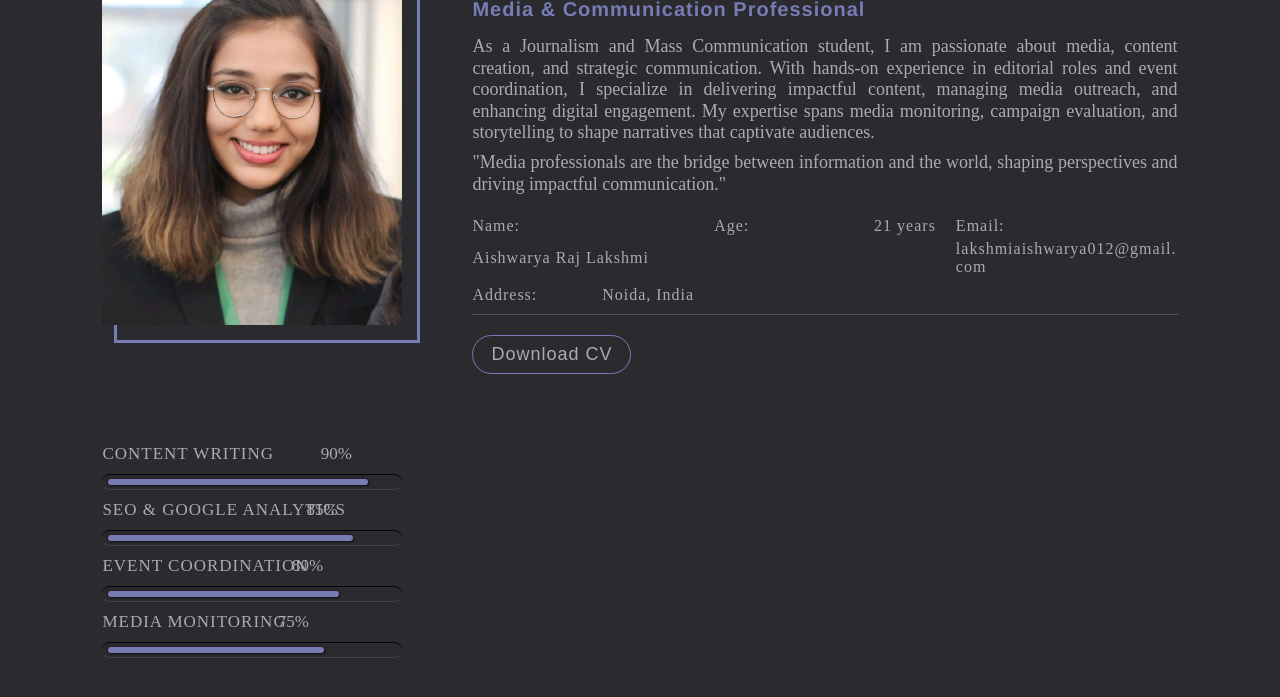
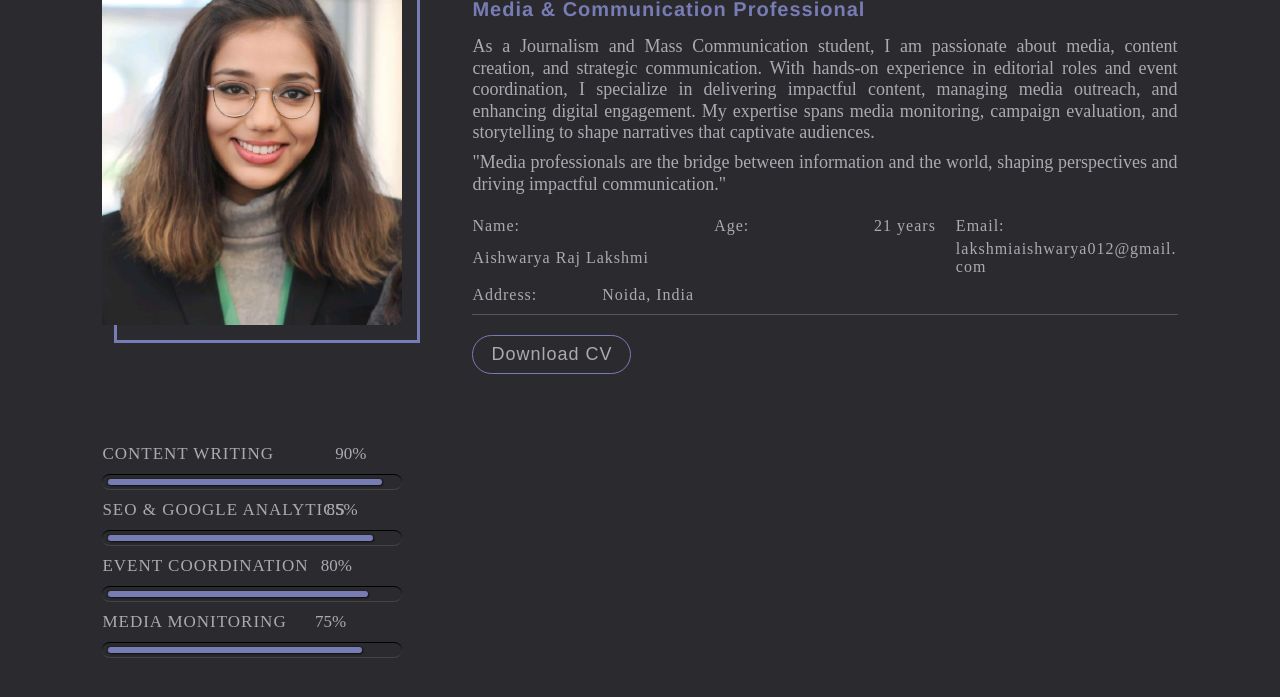
Before and after one commit to Amitesh220/ARL-portfolio, a plain HTML site: page about me/about.html in a window 1280 px wide. Shown: the part 105-802 px from the top of the page. Drawn offline with Linux system fonts and the light colour scheme.

Commit message:
Update about.html

```diff
--- a/about me/about.html
+++ b/about me/about.html
@@ -38,28 +38,28 @@
             <div class="skill">
                 <div class="subject">Content Writing</div>
                 <div class="progress_bar">
-                    <div class="progress_line" value="90%" style="max-width: 90%;"></div>
+                    <div class="progress_line" value="90%" style="max-width: 95%;"></div>
                 </div>
             </div>
 
             <div class="skill">
                 <div class="subject">SEO & Google Analytics</div>
                 <div class="progress_bar">
-                    <div class="progress_line" value="85%" style="max-width: 85%;"></div>
+                    <div class="progress_line" value="85%" style="max-width: 92%;"></div>
                 </div>
             </div>
 
             <div class="skill">
                 <div class="subject">Event Coordination</div>
                 <div class="progress_bar">
-                    <div class="progress_line" value="80%" style="max-width: 80%;"></div>
+                    <div class="progress_line" value="80%" style="max-width: 90%;"></div>
                 </div>
             </div>
 
             <div class="skill">
                 <div class="subject">Media Monitoring</div>
                 <div class="progress_bar">
-                    <div class="progress_line" value="75%" style="max-width: 75%;"></div>
+                    <div class="progress_line" value="75%" style="max-width: 88%;"></div>
                 </div>
             </div>
         </section>
```
